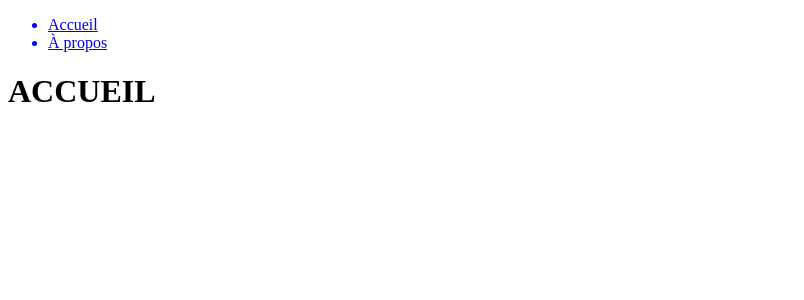
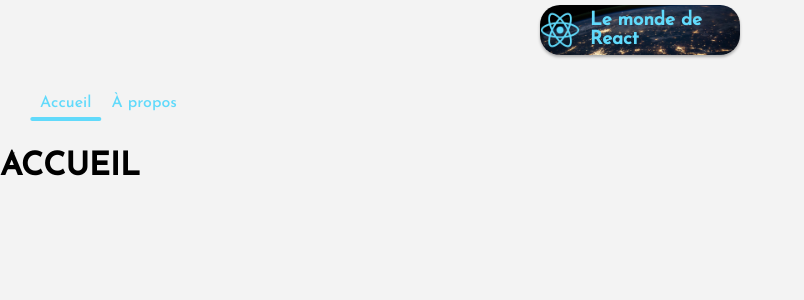
Before and after one commit to aissatoumane/cartes-du-monde-react, a React (Create React App) app: page / in a window 1280 px wide. Shown: the top 300 px of the page, without its empty margins (0-804 px from the left). Built offline with nearby package versions, Linux system fonts and the light colour scheme.

Commit message:
ajout logo avec background

```diff
--- /dev/null
+++ b/src/components/Logo.js
@@ -0,0 +1,14 @@
+import React from 'react';
+
+const Logo = () => {
+    return (
+        <div className="logo">
+            {/* les images importées depuis la balise img sont accessibles dans "public"
+            CE QUI VEUT DIRE QUE PAR DÉFAUT, LES BALISES IMG SONT RÉCUPÉRÉES DANS PUBLIC PAR REACT */}
+            <img src="./logo192.png" alt="logo React" />
+            <h3> Le monde de React </h3>
+        </div>
+    );
+};
+
+export default Logo;
--- a/src/components/Navigation.js
+++ b/src/components/Navigation.js
@@ -5,10 +5,10 @@ const Navigation = () => {
     return (
         <div className="navigation">
             <ul>
-                <NavLink to="/">
+                <NavLink to="/" className={(nav) => (nav.isActive ? "nav-active" : "")}>
                     <li> Accueil </li>
                 </NavLink>
-                <NavLink to="/about">
+                <NavLink to="/about" className={(nav) => (nav.isActive ? "nav-active" : "")}>
                     <li> À propos </li>
                 </NavLink>
             </ul>
--- a/src/index.js
+++ b/src/index.js
@@ -1,6 +1,7 @@
 import React from 'react';
 import ReactDOM from 'react-dom/client';
 import App from './App';
+import "./styles/index.scss";
 
 const root = ReactDOM.createRoot(document.getElementById('root'));
 root.render(
--- a/src/pages/About.js
+++ b/src/pages/About.js
@@ -1,9 +1,11 @@
 import React from 'react';
+import Logo from '../components/Logo';
 import Navigation from '../components/Navigation';
 
 const About = () => {
     return (
         <div>
+            <Logo />
             <Navigation />
             <h1> À PROPOS </h1>
             <br />
--- a/src/pages/Home.js
+++ b/src/pages/Home.js
@@ -1,9 +1,11 @@
 import React from 'react';
+import Logo from '../components/Logo';
 import Navigation from '../components/Navigation';
 
 const Home = () => {
     return (
         <div>
+            <Logo />
             <Navigation />
             <h1> ACCUEIL </h1>
         </div>
```
Also changed, not shown: src/assets/fonts/JosefinSans-Medium.ttf (added), src/assets/img/main.jpg (added), src/styles/_settings.scss (renamed from src/styles/pages/_settings.scss), src/styles/index.scss (renamed from src/styles/pages/index.scss).
